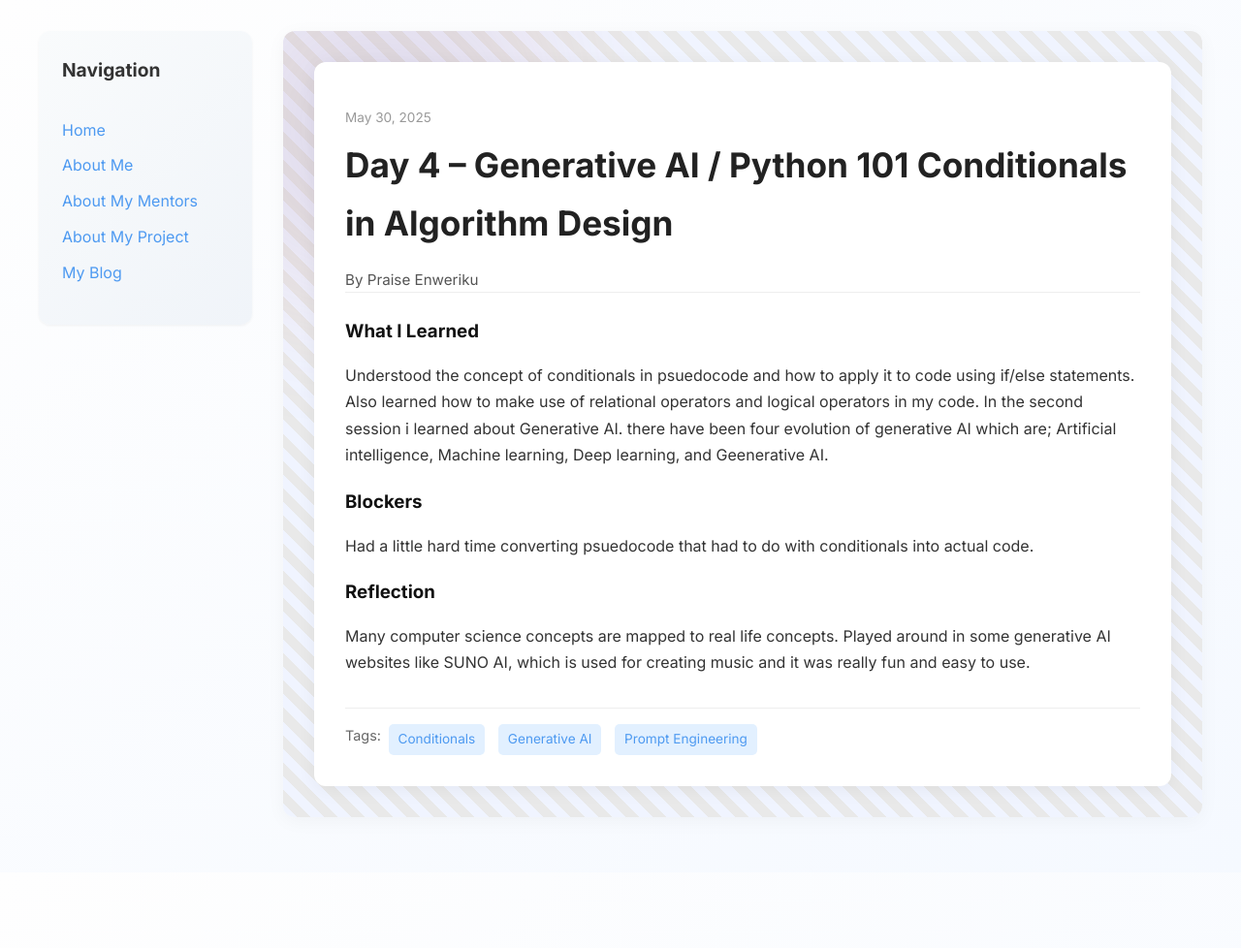
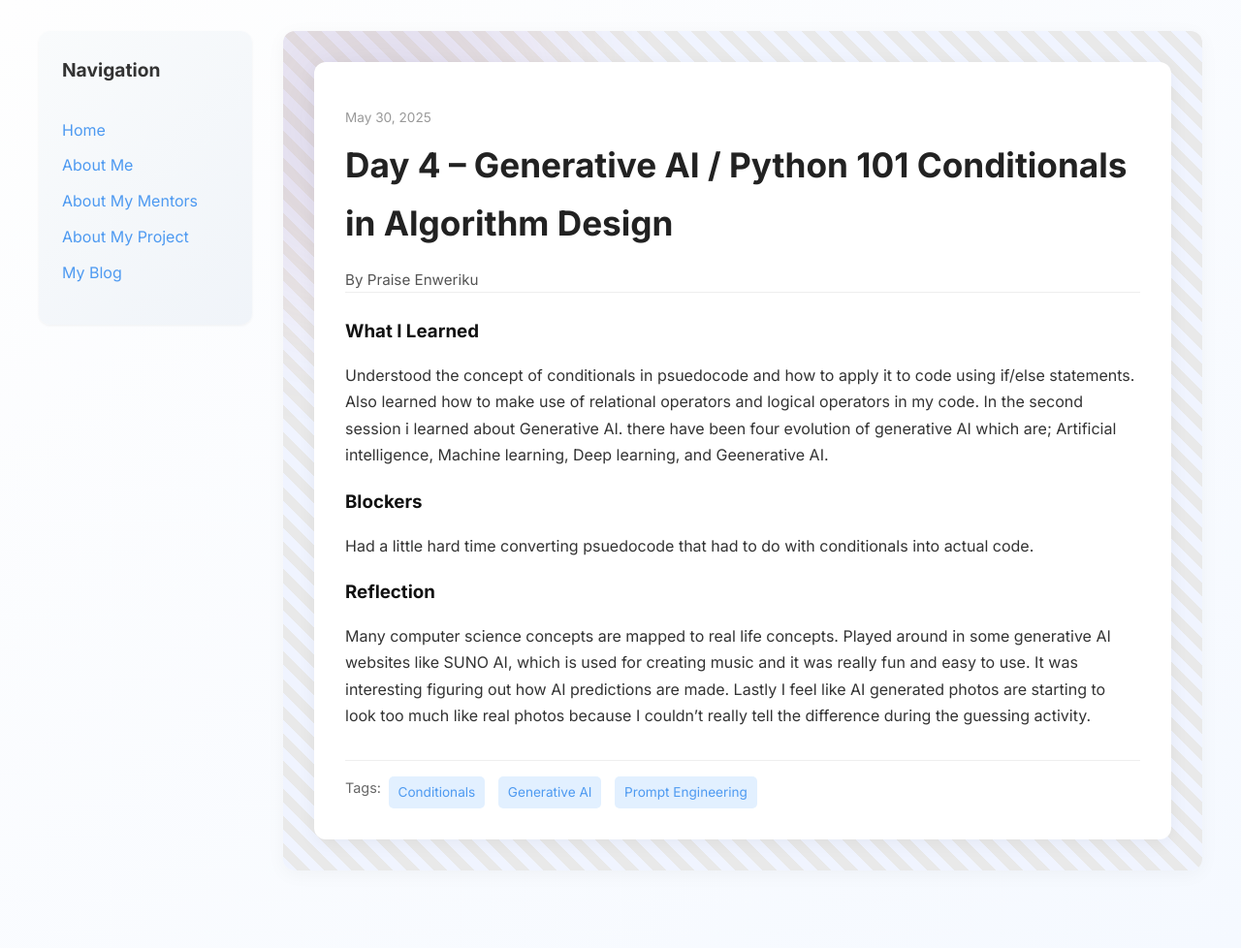
Before and after one commit to PraiseEnweriku1/PraiseEnweriku1.github.io, a Jekyll site: the page built from _posts/2025-05-30-day-4.md, in a window 1280 px wide. Shown: the whole page at 97% size. Built offline with Jekyll 4.4.1, drawn with Linux system fonts in a browser that asks for light colours; before the commit the page ends 900 px from its top, so only the background shows below that.

Commit message:
Update 2025-05-30-day-4.md

```diff
--- a/_posts/2025-05-30-day-4.md
+++ b/_posts/2025-05-30-day-4.md
@@ -13,5 +13,5 @@ blockers: |
   Had a little hard time converting psuedocode that had to do with conditionals into actual code.
 
 reflection: |
-  Many computer science concepts are mapped to real life concepts. Played around in some generative AI websites like SUNO AI, which is used for creating music and it was really fun and easy to use.
+  Many computer science concepts are mapped to real life concepts. Played around in some generative AI websites like SUNO AI, which is used for creating music and it was really fun and easy to use. It was interesting figuring out how AI predictions are made. Lastly I feel like AI generated photos are starting to look too much like real photos because I couldn't really tell the difference during the guessing activity.
 ---
```
